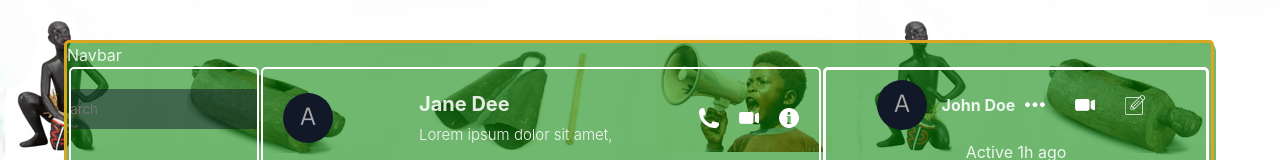
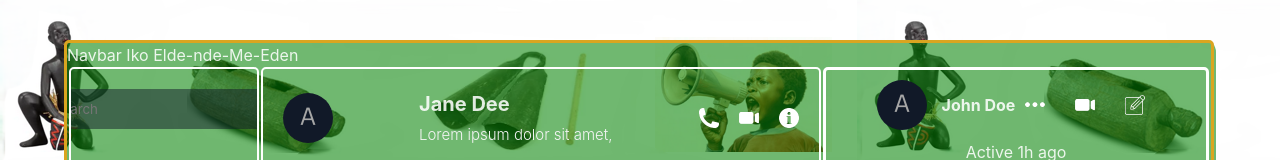
Before and after one commit to Petersomond1/ikoota, a React (Vite) app in the folder ikootaclient/: page /iko in a window 1280 px wide. Shown: the top 160 px of the page. Built offline with nearby package versions, Linux system fonts and the light colour scheme.

Commit message:
commit prob

```diff
--- a/ikootaclient/src/components/iko/Iko.jsx
+++ b/ikootaclient/src/components/iko/Iko.jsx
@@ -8,7 +8,7 @@ import Chat from './Chat'
 const Iko = () => {
   return (
     <div className='iko_container'>
-        <div className="nav">Navbar</div>
+        <div className="nav">Navbar Iko Elde-nde-Me-Eden</div>
         <div className="iko_viewport">
         <Teaching />
           <Chat />
```
